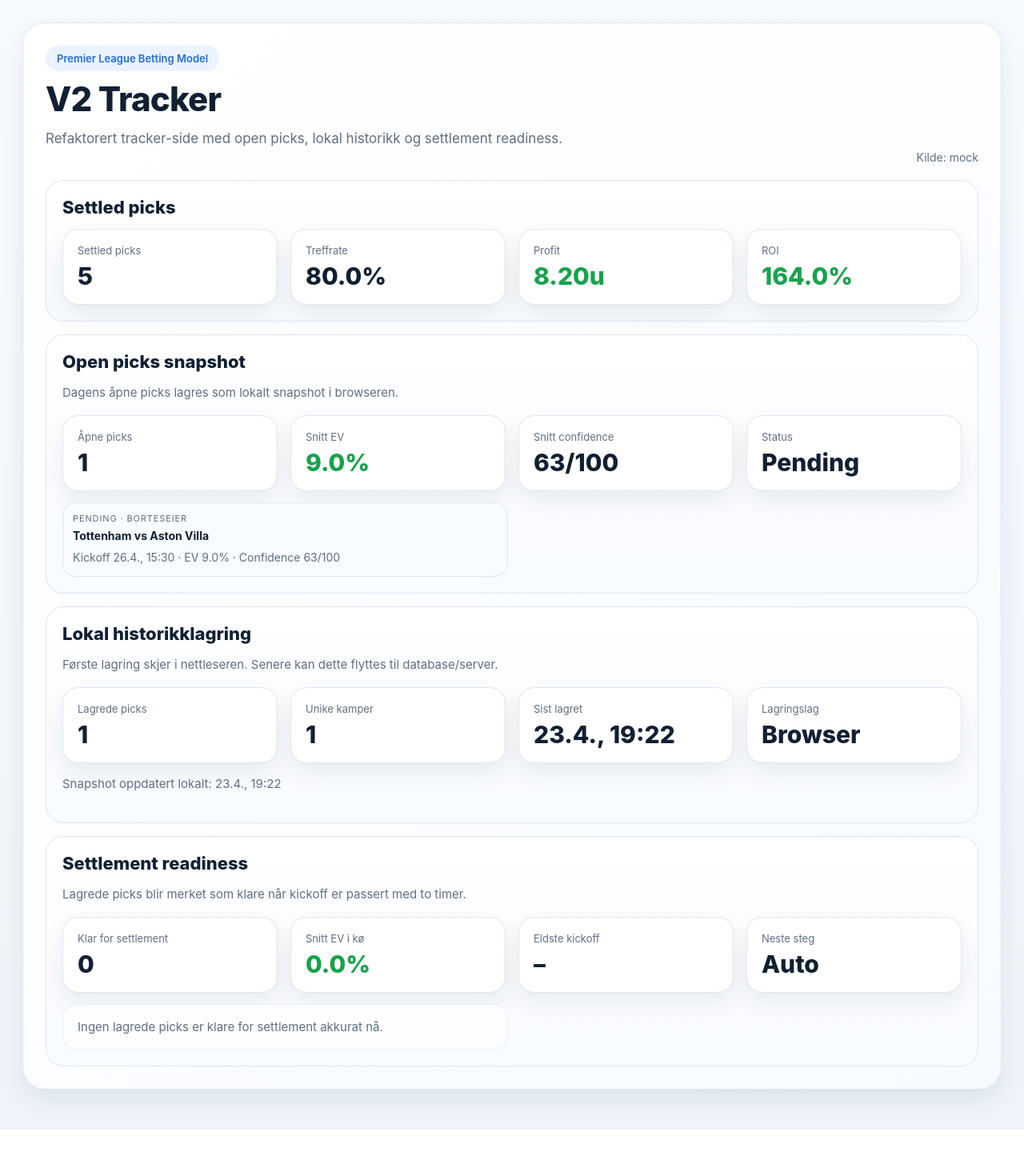
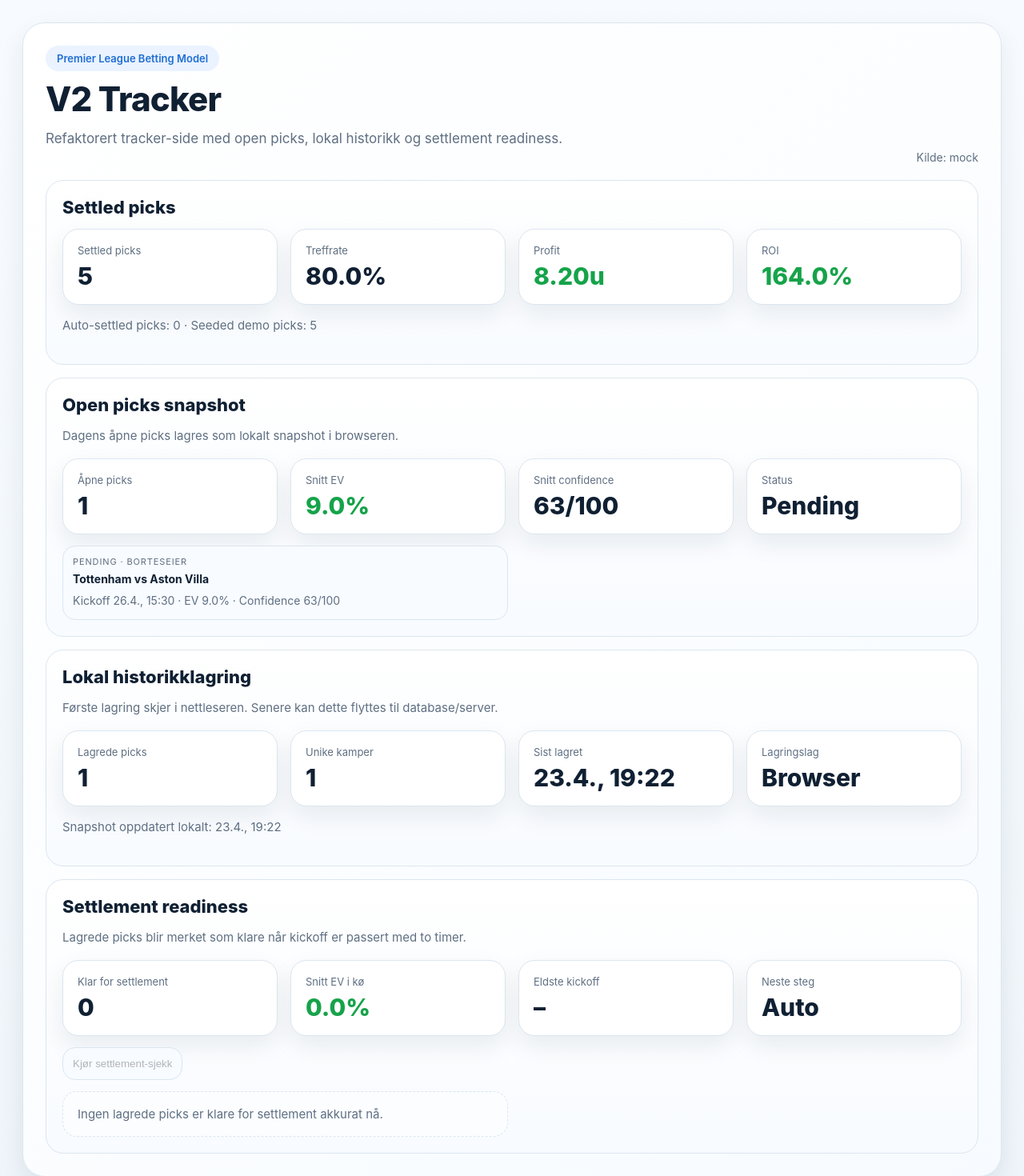
Before and after one commit to hakonnilsen157-commits/PL-betting-model, a Next.js app in the folder pl-vercel-v1/: page /v2-tracker in a window 1280 px wide. Shown: the top 1470 px of the page at 80% size. Before the commit the page ends 1412 px from the top, so only its background shows below. Built offline with nearby package versions, Linux system fonts and the light colour scheme.

Commit message:
Connect V2 tracker panel to settlement API

```diff
--- a/pl-vercel-v1/components/V2TrackerPanel.tsx
+++ b/pl-vercel-v1/components/V2TrackerPanel.tsx
@@ -42,7 +42,26 @@ type SavedPickRow = {
   snapshotId: string;
 };
 
+type AutoSettledPick = SavedPickRow & {
+  status: 'settled';
+  homeGoals: number;
+  awayGoals: number;
+  won: boolean;
+  profit: number;
+  settledAt: string;
+};
+
+type SettlementResponse = {
+  ok: boolean;
+  settled?: AutoSettledPick[];
+  pending?: Array<SavedPickRow & { status?: string }>;
+  unsupported?: Array<SavedPickRow & { reason?: string }>;
+  checkedAt?: string;
+  error?: string;
+};
+
 const TRACKER_STORAGE_KEY = 'pl-betting-model-v2-pick-history';
+const SETTLED_STORAGE_KEY = 'pl-betting-model-v2-settled-history';
 
 function pct(value?: number) {
   if (typeof value !== 'number' || Number.isNaN(value)) return '–';
@@ -102,16 +121,24 @@ function isSettlementReady(kickoff: string) {
   return Date.now() >= ts + 2 * 60 * 60 * 1000;
 }
 
-function readSavedHistory(): SavedPickRow[] {
+function readJsonArray<T>(key: string): T[] {
   if (typeof window === 'undefined') return [];
   try {
-    const raw = window.localStorage.getItem(TRACKER_STORAGE_KEY);
+    const raw = window.localStorage.getItem(key);
     if (!raw) return [];
     const parsed = JSON.parse(raw);
     return Array.isArray(parsed) ? parsed : [];
   } catch {
     return [];
   }
+}
+
+function readSavedHistory(): SavedPickRow[] {
+  return readJsonArray<SavedPickRow>(TRACKER_STORAGE_KEY);
+}
+
+function readSettledHistory(): AutoSettledPick[] {
+  return readJsonArray<AutoSettledPick>(SETTLED_STORAGE_KEY);
 }
 
 function dedupeRows(rows: SavedPickRow[]) {
@@ -126,7 +153,24 @@ function dedupeRows(rows: SavedPickRow[]) {
   return Array.from(map.values()).sort((a, b) => new Date(b.savedAt).getTime() - new Date(a.savedAt).getTime());
 }
 
-function buildSettledRows(): TrackerRow[] {
+function dedupeSettledRows(rows: AutoSettledPick[]) {
+  const map = new Map<string, AutoSettledPick>();
+  for (const row of rows) {
+    const key = `${row.fixtureId}__${row.market}`;
+    const existing = map.get(key);
+    if (!existing || new Date(row.settledAt).getTime() > new Date(existing.settledAt).getTime()) {
+      map.set(key, row);
+    }
+  }
+  return Array.from(map.values()).sort((a, b) => new Date(b.settledAt).getTime() - new Date(a.settledAt).getTime());
+}
+
+function removeSettledFromSaved(saved: SavedPickRow[], settled: AutoSettledPick[]) {
+  const settledKeys = new Set(settled.map((row) => `${row.fixtureId}__${row.market}`));
+  return saved.filter((row) => !settledKeys.has(`${row.fixtureId}__${row.market}`));
+}
+
+function buildSeedSettledRows(): TrackerRow[] {
   return trackerSeedPicks
     .map((pick) => {
       const result = trackerSeedResults.find((item) => item.fixtureId === pick.fixtureId);
@@ -149,7 +193,10 @@ function buildSettledRows(): TrackerRow[] {
 export default function V2TrackerPanel() {
   const [dashboard, setDashboard] = useState<DashboardResponse | null>(null);
   const [savedHistory, setSavedHistory] = useState<SavedPickRow[]>([]);
+  const [settledHistory, setSettledHistory] = useState<AutoSettledPick[]>([]);
   const [lastSavedAt, setLastSavedAt] = useState<string | null>(null);
+  const [settlementStatus, setSettlementStatus] = useState<string | null>(null);
+  const [settlementLoading, setSettlementLoading] = useState(false);
 
   useEffect(() => {
     async function load() {
@@ -161,6 +208,7 @@ export default function V2TrackerPanel() {
         source: json.source,
       });
       setSavedHistory(readSavedHistory());
+      setSettledHistory(readSettledHistory());
     }
 
     load().catch(console.error);
@@ -189,7 +237,20 @@ export default function V2TrackerPanel() {
     setLastSavedAt(new Date().toISOString());
   }, [openPicks]);
 
-  const settledRows = useMemo(() => buildSettledRows(), []);
+  const seedSettledRows = useMemo(() => buildSeedSettledRows(), []);
+  const autoSettledRows = useMemo<TrackerRow[]>(() => settledHistory.map((row) => ({
+    fixtureId: row.fixtureId,
+    match: row.match,
+    market: row.market,
+    odds: row.odds,
+    confidence: row.confidence,
+    expectedValue: row.expectedValue,
+    won: row.won,
+    profit: row.profit,
+  })), [settledHistory]);
+
+  const settledRows = useMemo(() => [...autoSettledRows, ...seedSettledRows], [autoSettledRows, seedSettledRows]);
+
   const settledSummary = useMemo(() => {
     const total = settledRows.length;
     const wins = settledRows.filter((row) => row.won).length;
@@ -221,7 +282,7 @@ export default function V2TrackerPanel() {
   }, [savedHistory]);
 
   const settlementQueue = useMemo(() => {
-    return savedHistory.filter((row) => isSettlementReady(row.kickoff)).slice(0, 5);
+    return savedHistory.filter((row) => isSettlementReady(row.kickoff)).slice(0, 10);
   }, [savedHistory]);
 
   const settlementSummary = useMemo(() => {
@@ -230,6 +291,40 @@ export default function V2TrackerPanel() {
     const oldest = settlementQueue.length ? settlementQueue[settlementQueue.length - 1].kickoff : null;
     return { total, avgEv, oldest };
   }, [settlementQueue]);
+
+  async function runSettlementCheck() {
+    if (settlementQueue.length === 0 || settlementLoading) return;
+    setSettlementLoading(true);
+    setSettlementStatus('Sjekker resultater...');
+
+    try {
+      const response = await fetch('/api/tracker/settle', {
+        method: 'POST',
+        headers: { 'Content-Type': 'application/json' },
+        body: JSON.stringify({ picks: settlementQueue }),
+      });
+      const json = (await response.json()) as SettlementResponse;
+
+      if (!json.ok) {
+        setSettlementStatus(json.error ?? 'Settlement feilet.');
+        return;
+      }
+
+      const newlySettled = json.settled ?? [];
+      const mergedSettled = dedupeSettledRows([...readSettledHistory(), ...newlySettled]);
+      const remainingSaved = removeSettledFromSaved(readSavedHistory(), newlySettled);
+
+      window.localStorage.setItem(SETTLED_STORAGE_KEY, JSON.stringify(mergedSettled));
+      window.localStorage.setItem(TRACKER_STORAGE_KEY, JSON.stringify(remainingSaved));
+      setSettledHistory(mergedSettled);
+      setSavedHistory(remainingSaved);
+      setSettlementStatus(`Sjekket ${settlementQueue.length} picks · ${newlySettled.length} settled · ${(json.pending ?? []).length} pending · ${(json.unsupported ?? []).length} unsupported`);
+    } catch (error) {
+      setSettlementStatus(error instanceof Error ? error.message : 'Ukjent settlement-feil.');
+    } finally {
+      setSettlementLoading(false);
+    }
+  }
 
   return (
     <section className="hero-card">
@@ -252,6 +347,9 @@ export default function V2TrackerPanel() {
           <div className="summary-card"><div className="summary-label">Profit</div><div className="summary-value green">{settledSummary.profit.toFixed(2)}u</div></div>
           <div className="summary-card"><div className="summary-label">ROI</div><div className="summary-value green">{pct(settledSummary.roi)}</div></div>
         </div>
+        <p className="section-subtitle" style={{ marginTop: 12 }}>
+          Auto-settled picks: {autoSettledRows.length} · Seeded demo picks: {seedSettledRows.length}
+        </p>
       </div>
 
       <div className="info-panel" style={{ marginTop: 16 }}>
@@ -295,8 +393,20 @@ export default function V2TrackerPanel() {
           <div className="summary-card"><div className="summary-label">Eldste kickoff</div><div className="summary-value">{settlementSummary.oldest ? formatDate(settlementSummary.oldest) : '–'}</div></div>
           <div className="summary-card"><div className="summary-label">Neste steg</div><div className="summary-value">Auto</div></div>
         </div>
+        <div style={{ marginTop: 14 }}>
+          <button
+            type="button"
+            onClick={runSettlementCheck}
+            disabled={settlementLoading || settlementQueue.length === 0}
+            className="metric-pill"
+            style={{ cursor: settlementQueue.length === 0 ? 'not-allowed' : 'pointer' }}
+          >
+            {settlementLoading ? 'Sjekker...' : 'Kjør settlement-sjekk'}
+          </button>
+          {settlementStatus ? <p className="section-subtitle" style={{ marginTop: 12 }}>{settlementStatus}</p> : null}
+        </div>
         <div className="metrics-grid" style={{ marginTop: 14 }}>
-          {settlementQueue.length === 0 ? <div className="empty-box">Ingen lagrede picks er klare for settlement akkurat nå.</div> : settlementQueue.map((row) => (
+          {settlementQueue.length === 0 ? <div className="empty-box">Ingen lagrede picks er klare for settlement akkurat nå.</div> : settlementQueue.slice(0, 5).map((row) => (
             <div key={`${row.fixtureId}-${row.market}-ready`} className="metric-pill" style={{ textAlign: 'left' }}>
               <div className="metric-pill-label">Ready · {row.market}</div>
               <div className="metric-pill-value">{row.match}</div>
```
